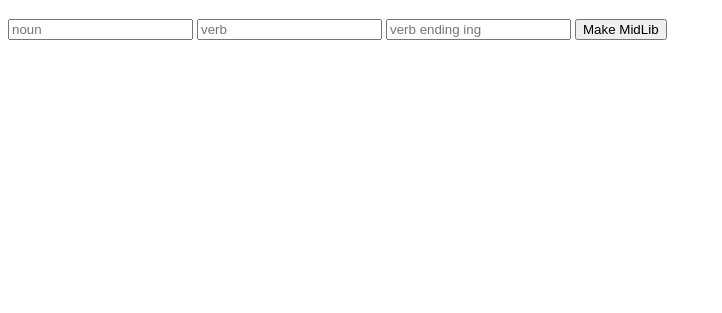
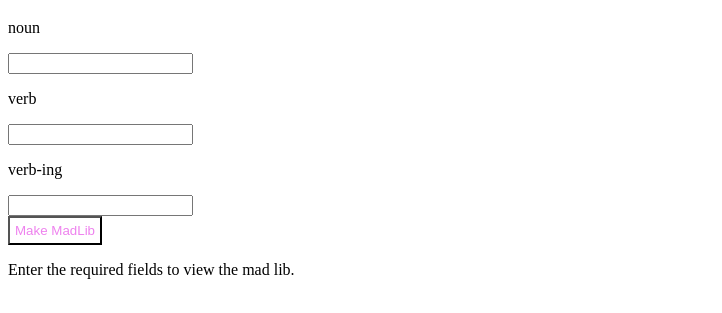
Before and after one commit to lizzykeppler/Mad-libs, a plain HTML site: page index.html in a window 1280 px wide. Shown: the part 61-374 px from the top of the page, without its empty margins (0-722 px from the left). Drawn offline with Linux system fonts and the light colour scheme.

Commit message:
made MadLibs game work

```diff
--- a/index.html
+++ b/index.html
@@ -4,15 +4,31 @@
     <meta charset="UTF-8">
     <meta name="viewport" content="width=device-width, initial-scale=1.0">
     <title>Document</title>
+    <link rel="stylesheet" href="style.css">
 </head>
 <body>
     <h1>MadLibs Challenge</h1>
     <p>
-            <input id="noun" type="text" placeholder="noun">
-            <input id="verb" type="text" placeholder="verb">
-            <input id="verb-ing" type="text" placeholder="verb ending ing"
+        noun
     </p>
-    <button>Make MidLib</button>
+    <input id ="noun">
+
+    <p>
+        verb
+    </p>
+    <input id ="verb">
+
+    <p>
+        verb-ing
+    </p>
+    <input id="verb-ing">
+
+    <button onclick="mad()">Make MadLib </button>
+
+
+    <p id='mad libber'>
+        Enter the required fields to view the mad lib.
+    </p>
+    <script src="main.js"></script>
 </body>
-    <script src="main.js"></script>
 </html>
--- a/main.js
+++ b/main.js
@@ -1,6 +1,18 @@
-var nounInput = document.getElementById('noun');
-var verbInput = document.getElementById('verb');
-var verbingInput = document.getElementById('verb-ing');
 
-var madLib =  nounInput + 'is when he' + verbInput + 'you a piece of your soul, that you never knew was' + verbingInput;
-console.log (madLib);
+function mad(){
+    var nounInput = document.getElementById('noun');
+    var verbInput = document.getElementById('verb');
+    var verbingInput = document.getElementById('verb-ing');
+
+
+    var nounBox = nounInput.value;
+    var verbBox = verbInput.value;
+    var verbingBox = verbingInput.value;
+
+
+    var madLib =  nounBox + ' is when he ' + verbBox + ' you a piece of your soul, that you never knew was ' + verbingBox;
+
+    var madLibber = document.getElementById('mad libber');
+    madLibber.textContent = madLib;
+
+}
--- /dev/null
+++ b/style.css
@@ -0,0 +1,6 @@
+button {
+    color: violet;
+    background: white;
+    padding: 5px;
+    display: block;
+}
```
